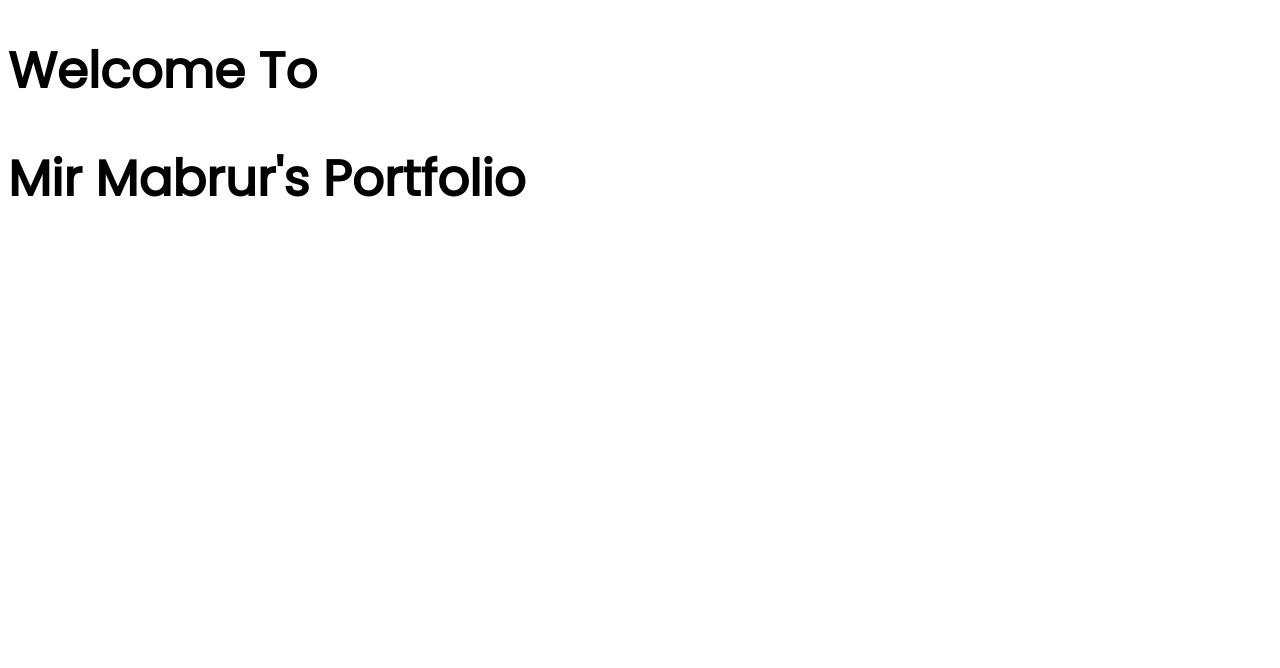
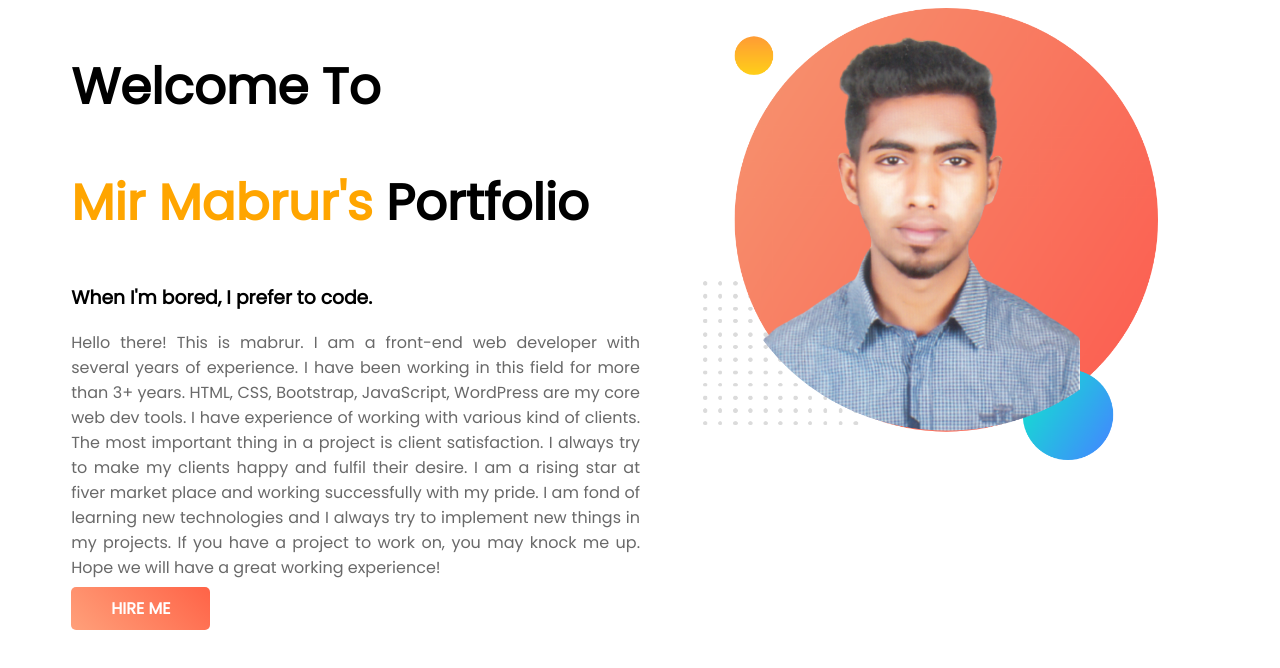
Before and after one commit to mabrur007/developer-portfolio, a plain HTML site: page index.html in a window 1280 px wide. Drawn offline with Linux system fonts and the light colour scheme.

Commit message:
first section added

```diff
--- a/index.html
+++ b/index.html
@@ -13,8 +13,35 @@
 </head>
 
 <body>
-    <h1>Welcome To</h1>
-    <h1>Mir Mabrur's Portfolio</h1>
+    <section>
+        <div class="half-width">
+            <h1>Welcome To</h1>
+            <h1><span class="orange-color">Mir Mabrur's</span> Portfolio</h1>
+            <h3>When I'm bored, I prefer to code.</h3>
+            <p>
+                Hello there! This is mabrur. I am a front-end web developer with several years of experience. I have
+                been
+                working in this field for more than 3+ years. HTML, CSS, Bootstrap, JavaScript, WordPress are my core
+                web
+                dev
+                tools. I have experience of working with various kind of clients. The most important thing in a project
+                is
+                client satisfaction. I always try to make my clients happy and fulfil their desire. I am a rising star
+                at
+                fiver
+                market place and working successfully with my pride. I am fond of learning new technologies and I always
+                try
+                to
+                implement new things in my projects. If you have a project to work on, you may knock me up. Hope we will
+                have a
+                great working experience!
+            </p>
+            <a class="anchor-button" href="#">HIRE ME</a>
+        </div>
+        <div class="half-width">
+            <img src="images/my-bg.png" alt="My first bg-image">
+        </div>
+    </section>
 </body>
 
 </html>
--- a/style.css
+++ b/style.css
@@ -4,3 +4,28 @@ body{
 h1{
     font-size: 50px;
 }
+.orange-color{
+    color: orange;
+}
+.anchor-button{
+    text-decoration: none;
+    background: linear-gradient(45deg, lightsalmon, tomato);
+    padding: 10px 40px;
+    border-radius: 5px;
+    color: white;
+    font-weight: 700;
+}
+section{
+    display: flex;
+}
+.half-width{
+    width: 50%;
+    padding-left: 5%;
+}
+.half-width p{
+    text-align: justify;
+    color: #696969;
+}
+.half-width img{
+    width: 80%;
+}
```
